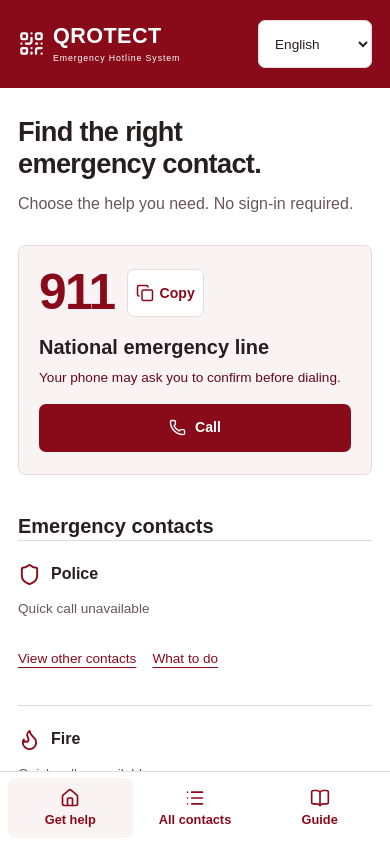
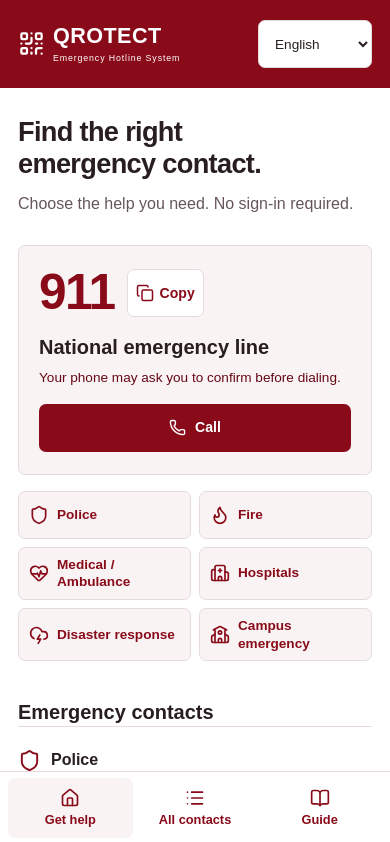
Before and after one commit to IamDalemark/QRotect, a Next.js app: page / in a window 390 px wide. Shown: the top 842 px of the page. Built offline with nearby package versions, Linux system fonts and the light colour scheme; no server answers; the database is empty; a web font is replaced by a local one.

Commit message:
feat(home): add mobile emergency card shortcuts

```diff
--- a/src/app/globals.css
+++ b/src/app/globals.css
@@ -244,6 +244,9 @@ h3 {
 }
 .secondary:hover {
   background: var(--color-primary-soft);
+}
+.home-category-shortcuts {
+  display: none;
 }
 .quick-call-section,
 .directory-search {
@@ -717,6 +720,32 @@ textarea::placeholder {
   }
   .emergency-line > button {
     width: 100%;
+  }
+  .home-category-shortcuts {
+    display: grid;
+    grid-template-columns: repeat(auto-fit, minmax(min(100%, 8rem), 1fr));
+    gap: 8px;
+    margin-top: 16px;
+  }
+  .home-category-shortcuts a {
+    display: flex;
+    align-items: center;
+    gap: 8px;
+    min-height: 48px;
+    padding: 8px 10px;
+    border: 1px solid var(--color-divider);
+    border-radius: var(--radius);
+    background: var(--color-primary-soft);
+    font-size: 0.85rem;
+    font-weight: 650;
+    line-height: 1.3;
+    overflow-wrap: anywhere;
+  }
+  .home-category-shortcuts svg {
+    flex-shrink: 0;
+  }
+  .home-category h3 {
+    scroll-margin-block-start: 16px;
   }
   .quick-call-grid {
     column-gap: 14px;
--- a/src/components/public/home-screen.tsx
+++ b/src/components/public/home-screen.tsx
@@ -26,6 +26,12 @@ const icons = {
 export function HomeScreen() {
   const { data, t, language } = usePublic();
   if (!data) return null;
+  const homeCategories = categoryIds.map((id) => ({
+    id,
+    Icon: icons[id],
+    headingId: `home-category-${id}`,
+    label: id === 'school' ? t.campusEmergency : localized(categories[id], language),
+  }));
   return (
     <>
       <div className="page-heading">
@@ -55,19 +61,26 @@ export function HomeScreen() {
           }}
         />
       </section>
+      <nav className="home-category-shortcuts" aria-label={t.emergencyContacts}>
+        {homeCategories.map(({ Icon, headingId, label }) => (
+          <a href={`#${headingId}`} key={headingId}>
+            <Icon size={20} aria-hidden="true" />
+            <span>{label}</span>
+          </a>
+        ))}
+      </nav>
       <section className="quick-call-section" aria-labelledby="quick-call-heading">
         <h2 id="quick-call-heading">{t.emergencyContacts}</h2>
         <div className="quick-call-grid">
-          {categoryIds.map((id) => {
-            const Icon = icons[id];
+          {homeCategories.map(({ id, Icon, headingId, label: category }) => {
             const target = quickCallTarget(data, id);
-            const category =
-              id === 'school' ? t.campusEmergency : localized(categories[id], language);
             return (
-              <article className="home-category" key={id} aria-labelledby={`home-category-${id}`}>
+              <article className="home-category" key={id} aria-labelledby={headingId}>
                 <div className="home-category-title">
                   <Icon size={23} aria-hidden="true" />
-                  <h3 id={`home-category-${id}`}>{category}</h3>
+                  <h3 id={headingId} tabIndex={-1}>
+                    {category}
+                  </h3>
                 </div>
                 <div className="home-category-recipient">
                   {target ? (
```
Also changed, not shown: 1 other file (tests, documents, lock files or other folders).
